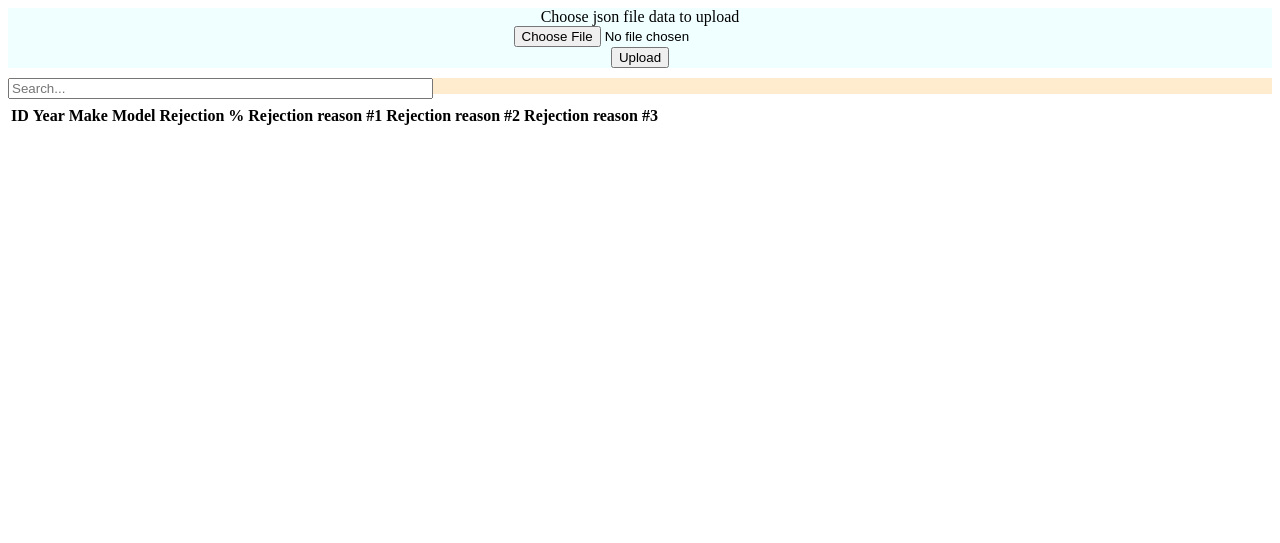
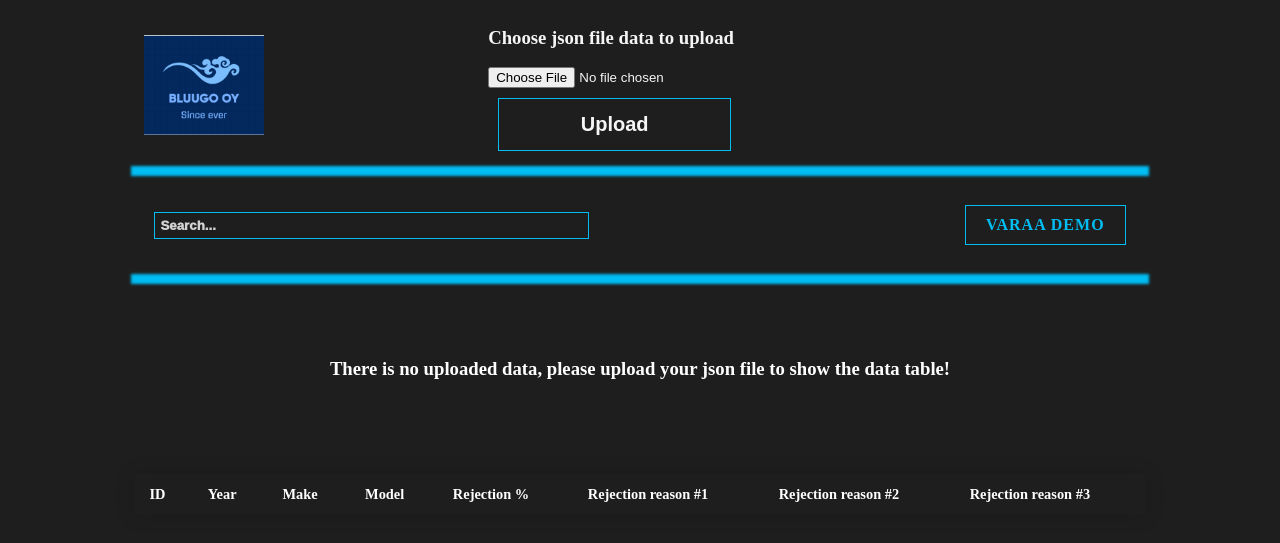
Before and after one commit to BakrAlqassab/trafi-checked-car-FE, a website: page index.html in a window 1280 px wide. Shown: the top 543 px of the page. Drawn offline with nearby package versions, Linux system fonts and the light colour scheme; no server answers.

Commit message:
add style to the page and logo

```diff
--- a/index.html
+++ b/index.html
@@ -10,16 +10,45 @@
   <body>
     <div class="container">
       <section class="header">
-        <label for="json_upload">Choose json file data to upload</label>
-        <input type="file" id="selectJsonFile" value="import" accept=".json" />
-        <button id="upload">Upload</button>
+        <div class="logo">
+          <img src="assets/Bluugo_oy_logo.png" alt="Bluugo Oy" />
+        </div>
+        <div class="upload-container">
+          <h3 for="json_upload">Choose json file data to upload</h3>
+          <input
+            type="file"
+            id="selectJsonFile"
+            value="import"
+            accept=".json"
+          />
+          <button class="uploadBtn" id="upload">Upload</button>
+        </div>
+      </section>
+      <hr />
+      <section class="nav">
+        <input
+          type="text"
+          placeholder="Search..."
+          size="50"
+          name="searchCars"
+          id="searchData"
+          class="searchInput"
+          onkeyup="doSearch()"
+        />
+        <a class="blue-btn" href="https://bluugo.fi/fi/yhteystiedot/"
+          >Varaa Demo</a
+        >
+      </section>
+      <hr />
+      <section class="no-data-section" id="no-content">
+        <h3>
+          There is no uploaded data, please upload your json file to show the
+          data table!
+        </h3>
       </section>
 
-      <section class="nav">
-        <input type="text" placeholder="Search..." size="50" name="searchCars" id="searchData" onkeyup="doSearch();" />
-      </section>
-      <section class="table" >
-        <table id="table">
+      <section class="table-section">
+        <table class="content-table" id="content-table">
           <thead>
             <tr>
               <th>ID</th>
@@ -32,8 +61,7 @@
               <th>Rejection reason #3</th>
             </tr>
           </thead>
-          <tbody id="table-tbody">
-          </tbody>
+          <tbody id="table-tbody"></tbody>
         </table>
       </section>
 
--- a/script.js
+++ b/script.js
@@ -14,7 +14,7 @@ document.getElementById("upload").onclick = function () {
     axios
       .post("http://localhost:3000/posts/", result)
       .then((response) => {
-        this.fetchData()
+        this.fetchData();
         const addedUser = response.data;
         console.log(`POST: user is added`, addedUser);
       })
@@ -30,27 +30,35 @@ const fetchData = () => {
     .get("http://localhost:3000/posts/")
     .then((response) => {
       const carsData = response.data;
+      let noContentSectio = document.getElementById("no-content");
+      let tabelContentSection = document.getElementById("content-table");
+      if (!carsData.length) {
+
+        noContentSectio.style.display = "flex";
+
+        tabelContentSection.style.display = "none";
+      } else {
+        noContentSectio.style.display = "none";
         // cells creation
-      var k ;
-
-
-// //end of the row
-console.log(carsData.length)
-      for (var i = 1; i < carsData.length; i++) {
+        var k;
+        for (var i = 0; i < carsData.length; i++) {
           // table row creation
-          k += '<tr>';
-          k += '<td>' + carsData[i].id  + '</td>';
-          k += '<td>' + carsData[i].model_year  + '</td>';
-          k += '<td>' + carsData[i].make + '</td>';
-          k += '<td>' + carsData[i].model + '</td>';
-          k += '<td>' + carsData[i].rejection_percentage + ' %'+ '</td>';
-          k += '<td>' + carsData[i].reason_1 + '</td>';
-          k += '<td>' + carsData[i].reason_2 + '</td>';
-          k += '<td>' + carsData[i].reason_3 + '</td>';
-          k += '</tr>';
+          k += "<tr>";
+          k += "<td>" + carsData[i].id + "</td>";
+          k += "<td>" + carsData[i].model_year + "</td>";
+          k += "<td>" + carsData[i].make + "</td>";
+          k += "<td>" + carsData[i].model + "</td>";
+          k += "<td>" + carsData[i].rejection_percentage + " %" + "</td>";
+          k += "<td>" + carsData[i].reason_1 + "</td>";
+          k += "<td>" + carsData[i].reason_2 + "</td>";
+          k += "<td>" + carsData[i].reason_3 + "</td>";
+          k += "</tr>";
         }
-
-      document.getElementById("table-tbody").innerHTML=k;
+        console.log(carsData[0]);
+        if (k.length) {
+          document.getElementById("table-tbody").innerHTML = k;
+        }
+      }
     })
     .catch((error) => console.error(error));
 };
@@ -61,28 +69,29 @@ function doSearch() {
   // Declare variables
   var input, filter, table, tr, i, j, column_length, count_td;
 
-       column_length = document.getElementById('table').rows[0].cells.length;
+  column_length = document.getElementById("content-table").rows[0].cells.length;
 
   input = document.getElementById("searchData");
   filter = input.value.toUpperCase();
-       table = document.getElementById("table");
+  table = document.getElementById("content-table");
   tr = table.getElementsByTagName("tr");
-       for (i = 1; i < tr.length; i++) { // except first(heading) row
+  for (i = 1; i < tr.length; i++) {
+    // except first(heading) row
     count_td = 0;
-         for(j = 1; j < column_length-1; j++){ // except first column
+    for (j = 1; j < column_length - 1; j++) {
+      // except first column
       td = tr[i].getElementsByTagName("td")[j];
       /* ADD columns here that you want you to filter to be used on */
       if (td) {
-               if ( td.innerHTML.toUpperCase().indexOf(filter) > -1)  {
+        if (td.innerHTML.toUpperCase().indexOf(filter) > -1) {
           count_td++;
         }
       }
     }
-         if(count_td > 0){
+    if (count_td > 0) {
       tr[i].style.display = "";
     } else {
       tr[i].style.display = "none";
     }
   }
-
 }
--- a/style.css
+++ b/style.css
@@ -1,17 +1,153 @@
+/*                       Common Style               */
+* {
+  /* Main bluugo OY page font family */
+  font-family: "Lato" sans-serif;
+  background-color: #1e1e1e;
+}
+
+.blue-btn {
+  font-style: normal;
+  text-transform: uppercase;
+  cursor: pointer;
+  border: 1px solid #00bdf3;
+  border-radius: 0;
+  padding: 10px 20px;
+  color: #00bdf3;
+  box-shadow: inset 0 0 0 0 #00bdf3;
+  transition: 0.5s;
+  margin: 10px 0;
+  font-weight: bold;
+  letter-spacing: 1px;
+  text-decoration: none;
+  text-align: center;
+  display: inline-block;
+}
+
+hr {
+  color: #00bdf3;
+  background-color: #00bdf3;
+  border: solid 2px;
+  box-shadow: 0px 0px 3px 3px #00bdf3;
+}
+
+.container {
+  width: 80%;
+  margin: auto;
+}
+
+/*                       Header Style               */
+
 .header {
   display: flex;
+  flex-direction: row;
+  align-items: center;
+  justify-content: center;
+  min-height: 2rem;
+  color: whitesmoke;
+  min-height: 5rem;
+}
+
+.logo {
+  overflow: hidden;
+  height: 100px;
+  width: 120px;
+  margin: 10px auto 10px 10px;
+}
+
+.logo img {
+  height: 100%;
+  width: 100%;
+  object-fit: cover;
+}
+
+.upload-container {
+  display: flex;
   flex-direction: column;
-  align-items: center;
-  min-height: 2rem;
-  background-color: azure;
+  margin-right: 40%;
+}
+
+.uploadBtn {
+  color: whitesmoke;
+  font-weight: 600;
+  font-size: 20px;
+  border: solid 1px #00bdf3;
+  margin: 10px;
+  padding: 14px;
 }
 
 .nav {
-     height: 1rem;
-     background-color: blanchedalmond;
-     margin: 10px 0;
+  display: flex;
+  justify-content: space-between;
+  align-items: center;
+  height: 4rem;
+  margin: 20px;
 }
 
-.table {
-    height: 100rem;
+.searchInput {
+  color: white;
+  padding: 5px;
+  font-weight: 1000;
+  border: solid #00bdf3 .2px;
 }
+
+::placeholder {
+    color: white;
+    opacity: .8;
+  }
+
+/* No data*/
+
+.no-data-section {
+  min-height: 10rem;
+  color: white;
+  display: flex;
+  justify-content: center;
+  align-items: center;
+}
+
+/* Table  */
+
+.table-section {
+  display: flex;
+  justify-content: center;
+}
+.content-table {
+  border-collapse: collapse;
+  margin: 25px 0;
+  font-size: 0.9em;
+  width: 100%;
+  border-radius: 5px 5px 0 0;
+  overflow: hidden;
+  box-shadow: 0 0 20px rgba(0, 0, 0, 0.15);
+}
+
+.content-table thead tr {
+  /* background-color: #009879; */
+  color: #ffffff;
+  text-align: left;
+  font-weight: bold;
+}
+
+.content-table th,
+.content-table td {
+  padding: 12px 15px;
+}
+
+.content-table tbody tr {
+  border-bottom: 1px solid #dddddd;
+  color: whitesmoke;
+  font-weight: 600;
+}
+
+.content-table tbody tr:nth-of-type(even) {
+  background-color: #f3f3f3;
+}
+
+.content-table tbody tr:last-of-type {
+  border-bottom: 2px solid #009879;
+}
+
+.content-table tbody tr.active-row {
+  font-weight: bold;
+  color: #009879;
+}
```
Also changed, not shown: assets/Bluugo_oy_logo.png (added). Lines whose indentation alone changed are shown as unchanged.
